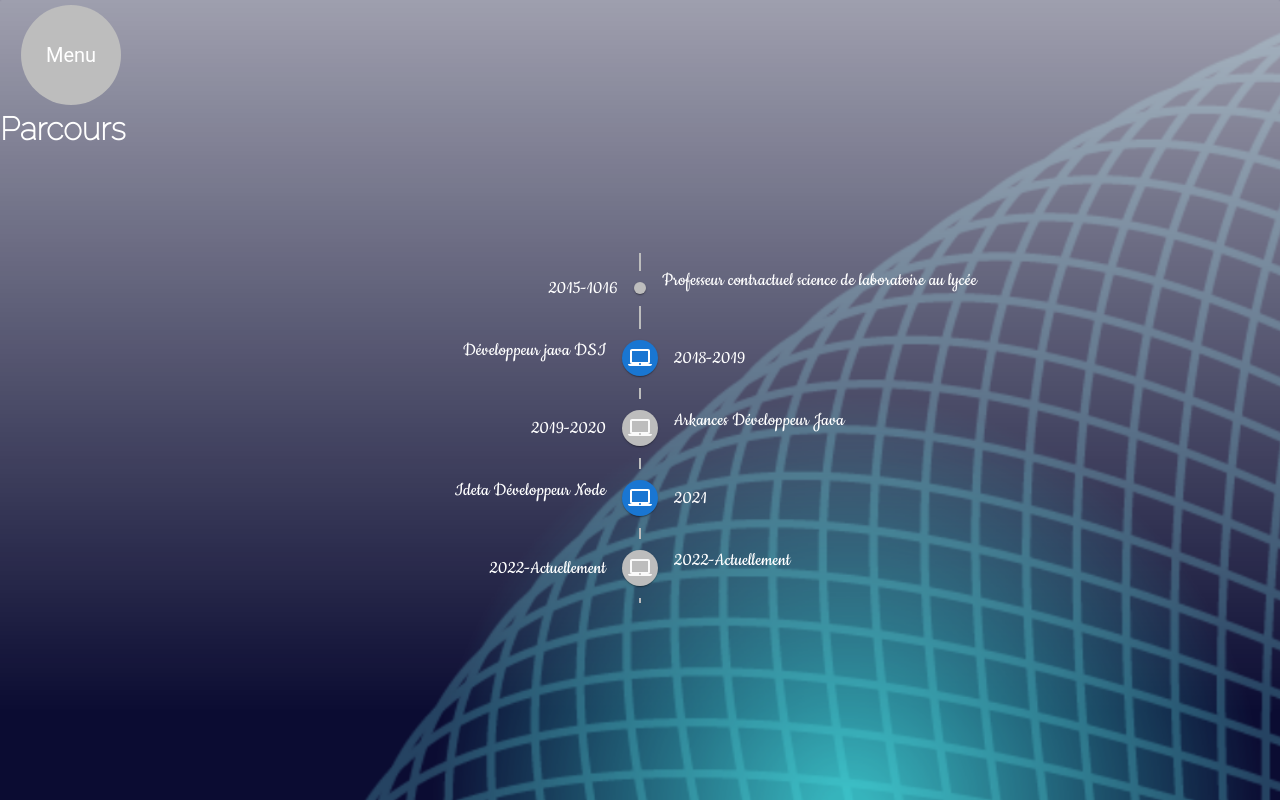
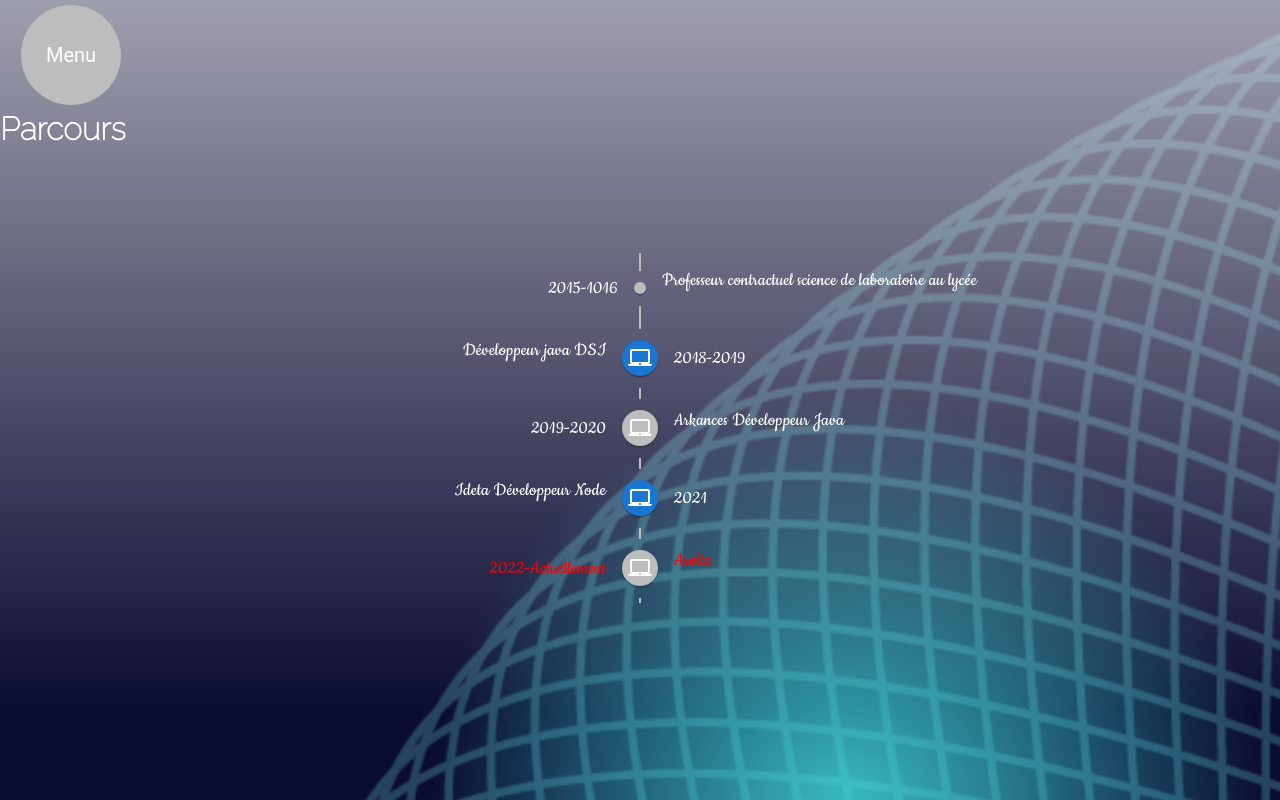
Before and after one commit to lion92/portfolio_2024_jour7, a React (Create React App) app: page /Parcours in a window 1280 px wide. Built offline with nearby package versions, Linux system fonts and the light colour scheme.

Commit message:
jour 6 timeline rouge arolla 2022-actuellement

```diff
--- a/src/Component/Timeline.js
+++ b/src/Component/Timeline.js
@@ -104,7 +104,7 @@ export default function Temps() {
                             variant="body2"
                             color="text.secondary"
                         >
-                            <p> 2022-Actuellement</p>
+                            <p style={{color:"red"}}> 2022-Actuellement</p>
                         </TimelineOppositeContent>
                         <TimelineSeparator>
                             <TimelineConnector/>
@@ -114,7 +114,7 @@ export default function Temps() {
                             <TimelineConnector/>
                         </TimelineSeparator>
                         <TimelineContent sx={{py: '12px', px: 2}}>
-                            <p> 2022-Actuellement</p>
+                            <p style={{color:"red"}}> Arolla</p>
                         </TimelineContent>
                     </TimelineItem>
                 </Timeline>
```
